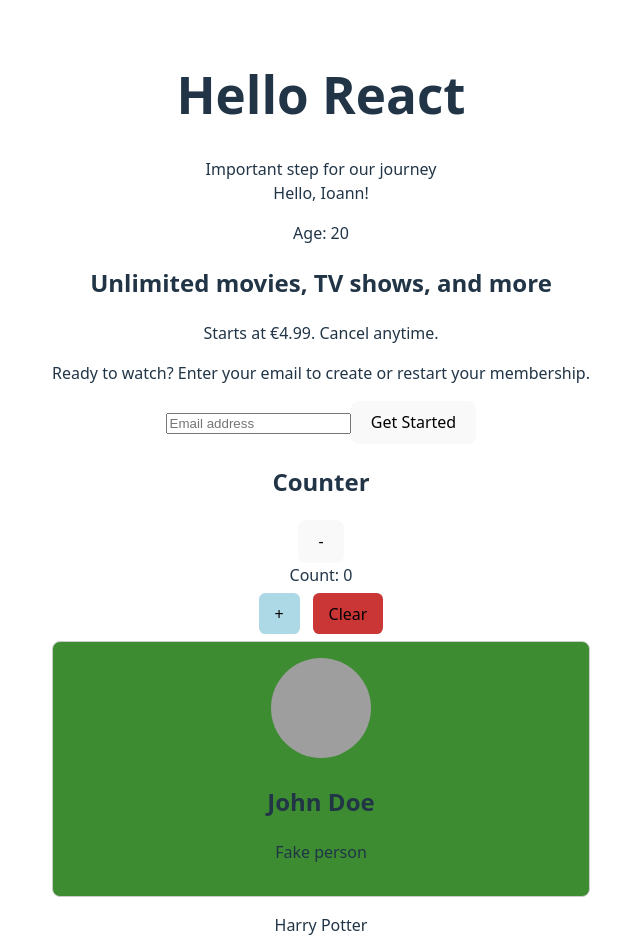
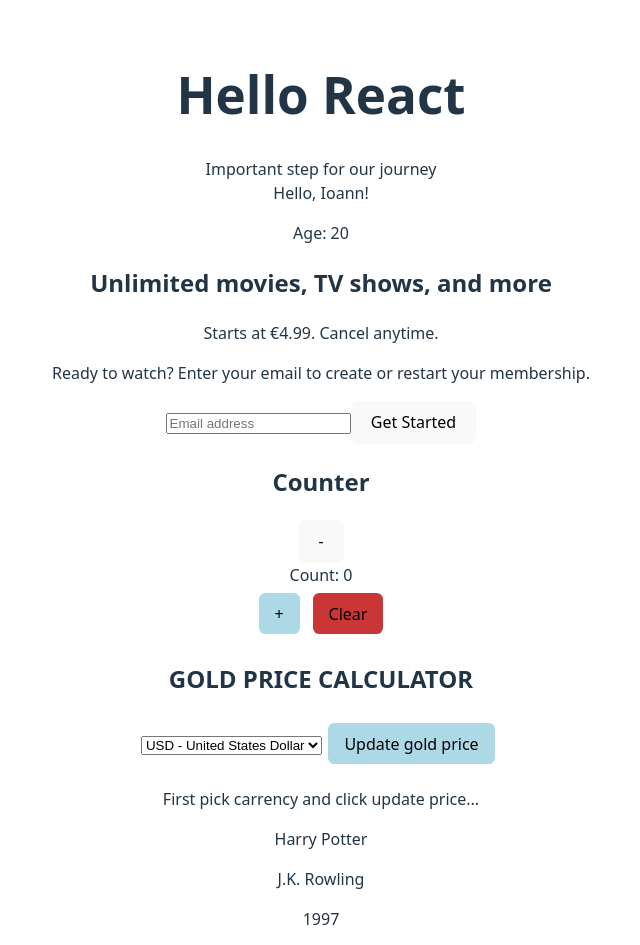
Before and after one commit to leonidvuha/store-app, a React (Vite) app: page / in a window 1280 px wide. Shown: the top 945 px of the page, without its empty margins (319-959 px from the left). Built offline with nearby package versions, Linux system fonts and the light colour scheme; grey boxes are pictures that could not be loaded.

Commit message:
lesson 04 add gold cslculator

```diff
--- a/src/App.tsx
+++ b/src/App.tsx
@@ -1,6 +1,7 @@
 import "./App.css";
 import Book from "./components/Book/Book";
 import { Counter } from "./components/Counter/Counter";
+import GoldPriceCalculator from "./components/GoldPriceCalculator";
 import Greeting from "./components/Greeting/Greeting";
 import Hero from "./components/Hero/Hero";
 import ProfileCard from "./components/ProfileCard/ProfileCard";
@@ -14,12 +15,13 @@ function App() {
       <Greeting name="Ioann" age={20} />
       <Hero />
       <Counter />
+      <GoldPriceCalculator />
+      <Book title="Harry Potter" author="J.K. Rowling" year={1997} />
       <ProfileCard
         avatar="https://cdn-icons-png.flaticon.com/512/3135/3135715.png"
         name="John Doe"
         description="Fake person"
       />
-      <Book title="Harry Potter" author="J.K. Rowling" year={1997} />
     </>
   );
 }
--- /dev/null
+++ b/src/components/GoldPriceCalculator/index.tsx
@@ -0,0 +1,65 @@
+import { useState } from "react";
+import { Button } from "../ui/Button/Button";
+
+export default function GoldPriceCalculator() {
+  const [weight, setWeight] = useState<number>(0);
+  const [goldPriceGram, setGoldPriceGram] = useState(0);
+  const [dateTime, setDateTime] = useState<string>("");
+  const [currencyCode, setCurrencyCode] = useState("USD");
+
+  async function fetchGoldPrice(code: string) {
+    const BASE_URL = import.meta.env.VITE_GOLD_API_URL;
+    const PATH = `/XAU/${code}`;
+    const res = await fetch(BASE_URL + PATH, {
+      headers: {
+        "x-access-token": import.meta.env.VITE_GOLD_API_KEY,
+      },
+    });
+    const data = await res.json();
+
+    setDateTime(new Date(data.timestamp * 1000).toLocaleString());
+    setGoldPriceGram(data.price_gram_24k);
+  }
+
+  return (
+    <div>
+      <h2>GOLD PRICE CALCULATOR</h2>
+      <select
+        value={currencyCode}
+        onChange={(e) => setCurrencyCode(e.target.value)}
+      >
+        <option value="USD">USD - United States Dollar</option>
+        <option value="EUR">EUR - European Euro</option>
+        <option value="CHF">CHF - Swiss Franc</option>
+      </select>
+      <Button
+        onClick={() => {
+          fetchGoldPrice(currencyCode);
+        }}
+      >
+        Update gold price
+      </Button>
+
+
+      {goldPriceGram ? (
+        <div>
+          <p>
+            Price per gram: {goldPriceGram} {currencyCode} Time: {dateTime}
+          </p>
+          <label>Weight</label>
+          <input
+            type="number"
+            value={weight}
+            onChange={(e) => setWeight(Number(e.target.value))}
+          />
+
+          <p>Total price: {weight * goldPriceGram}</p>
+        </div>
+      ) : (
+        <p>First pick carrency and click update price...</p>
+      )}
+
+
+    </div>
+  );
+}
```
Also changed, not shown: src/components/Book/CostomFC.tsx (added, +14 -0 lines), src/components/Book/Book.tsx (line endings or trailing spaces), 2 other files (tests, documents, lock files or other folders).
